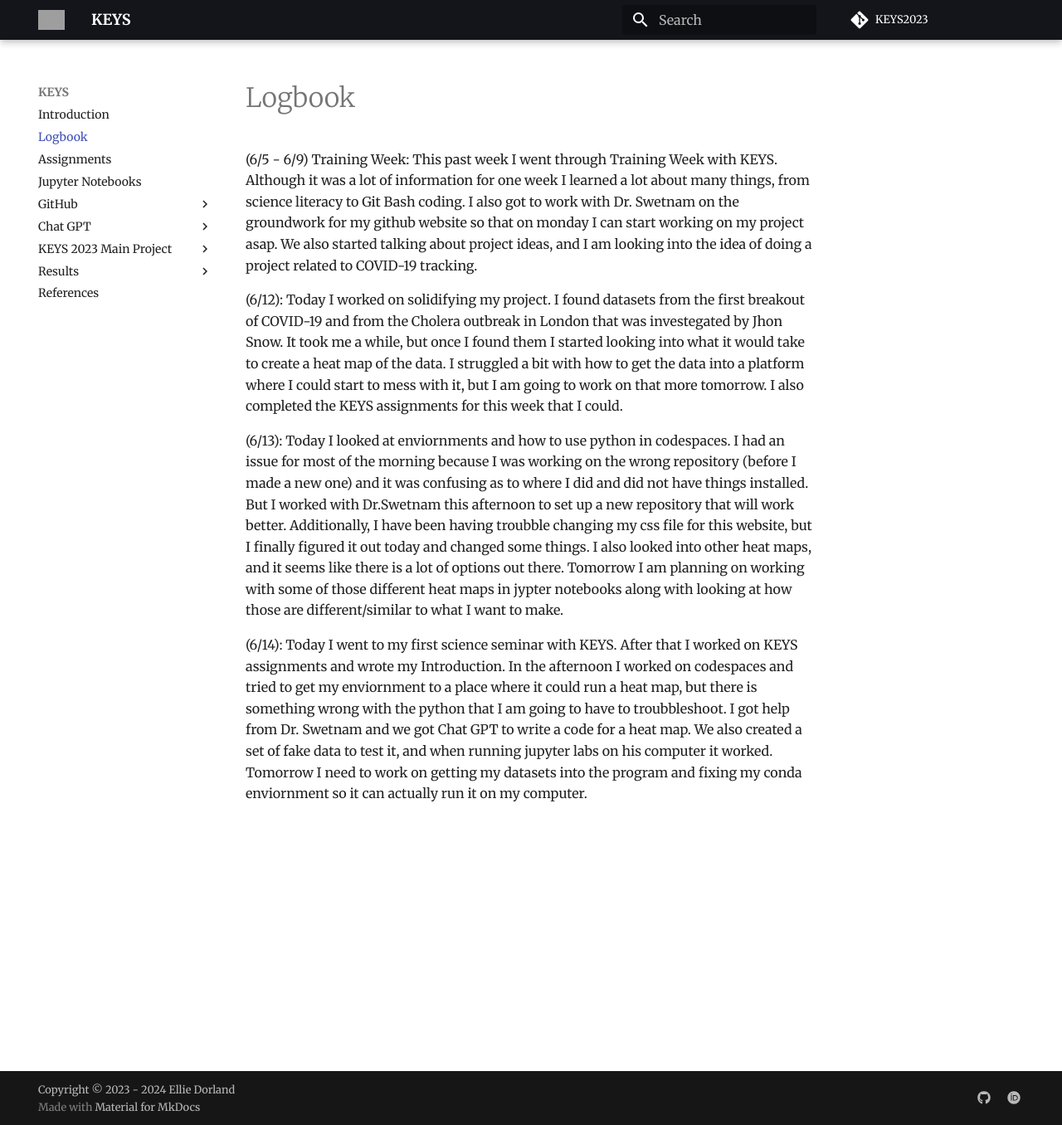
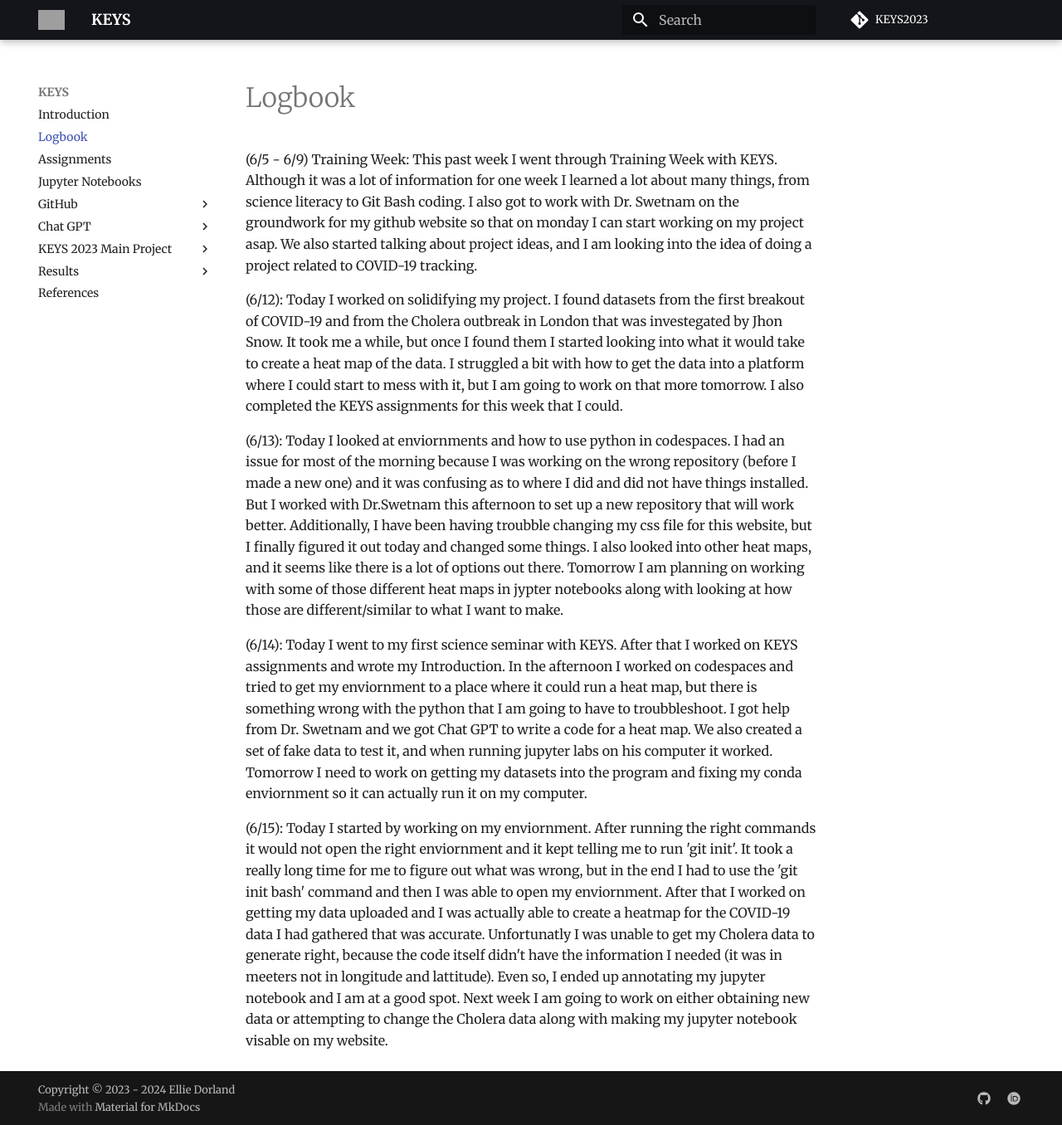
Before and after one commit to tyson-swetnam/mkdocs-material-template, an MkDocs documentation site: the page built from docs/logbook.md, in a window 1280 px wide and 1356 px high. Shown: the whole window at 83% size. Built offline with MkDocs 1.6.1 and Material for MkDocs 9.7.7, drawn with Linux system fonts in a browser that asks for light colours; some web fonts are replaced; comment, search, counter and statistics services are not loaded; grey boxes are pictures that could not be loaded.

Commit message:
6/15 log

```diff
--- a/docs/logbook.md
+++ b/docs/logbook.md
@@ -7,3 +7,5 @@
 (6/13): Today I looked at enviornments and how to use python in codespaces. I had an issue for most of the morning because I was working on the wrong repository (before I made a new one) and it was confusing as to where I did and did not have things installed. But I worked with Dr.Swetnam this afternoon to set up a new repository that will work better. Additionally, I have been having troubble changing my css file for this website, but I finally figured it out today and changed some things. I also looked into other heat maps, and it seems like there is a lot of options out there. Tomorrow I am planning on working with some of those different heat maps in jypter notebooks along with looking at how those are different/similar to what I want to make.
 
 (6/14): Today I went to my first science seminar with KEYS. After that I worked on KEYS assignments and wrote my Introduction. In the afternoon I worked on codespaces and tried to get my enviornment to a place where it could run a heat map, but there is something wrong with the python that I am going to have to troubbleshoot. I got help from Dr. Swetnam and we got Chat GPT to write a code for a heat map. We also created a set of fake data to test it, and when running jupyter labs on his computer it worked. Tomorrow I need to work on getting my datasets into the program and fixing my conda enviornment so it can actually run it on my computer.
+
+(6/15): Today I started by working on my enviornment. After running the right commands it would not open the right enviornment and it kept telling me to run 'git init'. It took a really long time for me to figure out what was wrong, but in the end I had to use the 'git init bash' command and then I was able to open my enviornment. After that I worked on getting my data uploaded and I was actually able to create a heatmap for the COVID-19 data I had gathered that was accurate. Unfortunatly I was unable to get my Cholera data to generate right, because the code itself didn't have the information I needed (it was in meeters not in longitude and lattitude). Even so, I ended up annotating my jupyter notebook and I am at a good spot. Next week I am going to work on either obtaining new data or attempting to change the Cholera data along with making my jupyter notebook visable on my website.
```
